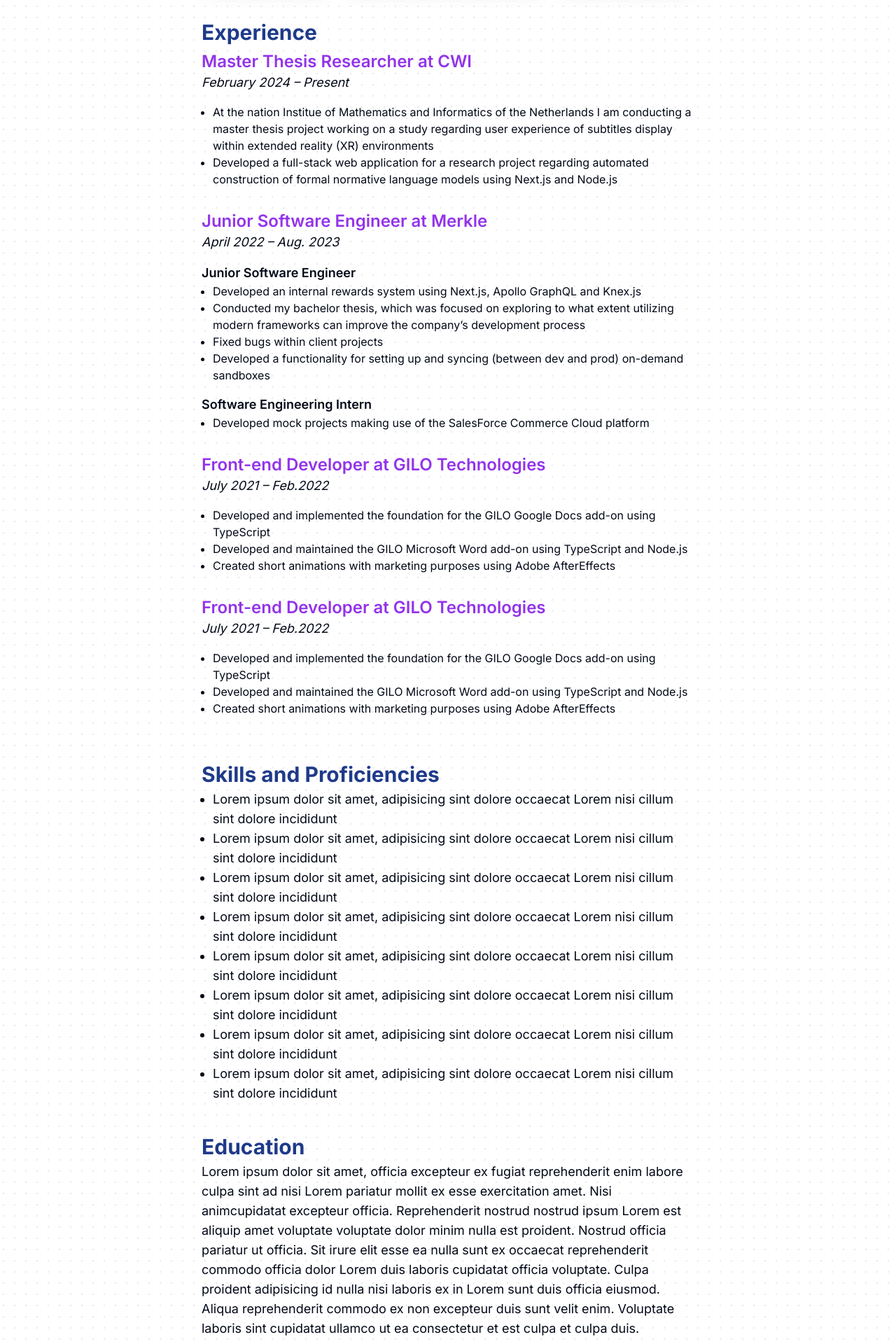
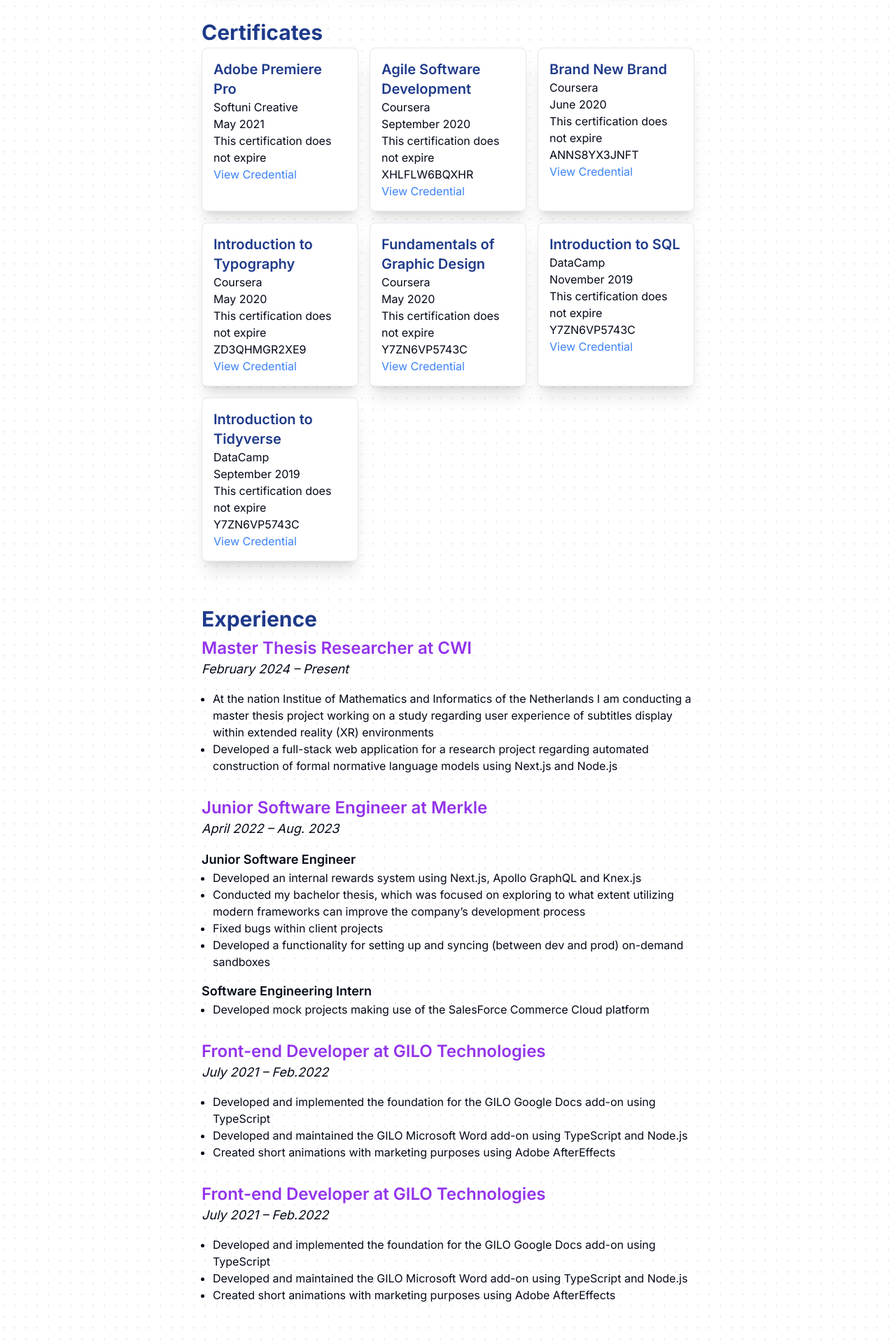
Before and after one commit to ayonkov1/portfolio, a Next.js app: page / in a window 1280 px wide. Shown: the part 860-2780 px from the top of the page at 70% size. Built offline with nearby package versions, Linux system fonts and the light colour scheme.

Commit message:
Add certificates section, update educational content and include infinite moving cards component.

```diff
--- a/src/components/core/title.tsx
+++ b/src/components/core/title.tsx
@@ -6,6 +6,6 @@
   return <h3 className="text-md lg:text-xl font-semibold text-blue-900 dark:text-blue-400">{text}</h3>
 }
 
-export const Text = ({ text }: { text: string }) => {
+export const Text = ({ text }: { text: string | null }) => {
   return <p className="text-sm lg:text-base">{text}</p>
 }
--- a/src/components/custom/cv-base.tsx
+++ b/src/components/custom/cv-base.tsx
@@ -8,6 +8,7 @@
 import Skills from './sections/skills-and-proficiencies'
 import TechnicallSkills from './sections/technical-skills'
 import { Header } from './sections/header'
+import { Certificates } from './sections/certificates'
 
 const CVComponent = () => {
   return (
@@ -16,8 +17,9 @@
       <div className="flex flex-col mt-4 gap-4 lg:mt-10 lg:gap-10">
         <Summary />
         <TechnicallSkills />
+        <Certificates />
         <Experience />
-        <Skills />
+        {/* <Skills /> */}
         <Education />
       </div>
     </div>
--- /dev/null
+++ b/src/components/custom/sections/certificates.tsx
@@ -0,0 +1,31 @@
+import { SubTitle, Title, Text } from '@/components/core/title'
+import { certificates } from '@/components/data/certificates'
+import { InfiniteMovingCards } from '@/components/ui/infinite-moving-cards'
+
+export const Certificates = () => {
+  return (
+    <div>
+      <Title text="Certificates" />
+
+      <div className="grid grid-cols-1 sm:grid-cols-2 md:grid-cols-3 lg:grid-cols-3 xl:grid-cols-3 gap-4 py-1 pb-6">
+        {certificates.map((certificate, index) => (
+          <div key={index} className="border rounded-lg p-4 shadow-xl bg-white dark:bg-black">
+            <SubTitle text={certificate.name} />
+            <Text text={certificate.issuingOrganization} />
+            <Text text={certificate.issueDate} />
+            <Text text={certificate.expirationDate} />
+            {certificate.credentialID && <Text text={certificate.credentialID} />}
+            <a
+              href={certificate.credentialURL}
+              target="_blank"
+              rel="noopener noreferrer"
+              className="text-blue-500 hover:underline"
+            >
+              View Credential
+            </a>
+          </div>
+        ))}
+      </div>
+    </div>
+  )
+}
--- a/src/components/custom/sections/education.tsx
+++ b/src/components/custom/sections/education.tsx
@@ -1,4 +1,5 @@
-import { Title } from '@/components/core/title'
+import { Title, Text } from '@/components/core/title'
+import { education } from '@/components/data/education'
 import React from 'react'
 
 const Education = () => {
@@ -6,14 +7,19 @@
     <div>
       <Title text="Education" />
 
-      <p className="text-sm lg:text-lg py-1 ">
-        Lorem ipsum dolor sit amet, officia excepteur ex fugiat reprehenderit enim labore culpa sint ad nisi Lorem pariatur mollit
-        ex esse exercitation amet. Nisi animcupidatat excepteur officia. Reprehenderit nostrud nostrud ipsum Lorem est aliquip
-        amet voluptate voluptate dolor minim nulla est proident. Nostrud officia pariatur ut officia. Sit irure elit esse ea nulla
-        sunt ex occaecat reprehenderit commodo officia dolor Lorem duis laboris cupidatat officia voluptate. Culpa proident
-        adipisicing id nulla nisi laboris ex in Lorem sunt duis officia eiusmod. Aliqua reprehenderit commodo ex non excepteur
-        duis sunt velit enim. Voluptate laboris sint cupidatat ullamco ut ea consectetur et est culpa et culpa duis.
-      </p>
+      {education.map((edu, index) => (
+        <div key={index} className="text-sm lg:text-lg py-1 pb-6">
+          <p className="text-md lg:text-2xl font-semibold pt-1 text-purple-600 dark:text-purple-400">
+            {edu.degree ? `${edu.degree} at ${edu.name}` : `${edu.program} at ${edu.name}`}
+          </p>
+          <p className="italic">{edu.duration}</p>
+          <ul className="list-disc pl-4 text-base">
+            {edu.activities?.map((activity, activityIndex) => (
+              <li key={activityIndex}>{activity}</li>
+            ))}
+          </ul>
+        </div>
+      ))}
     </div>
   )
 }
--- /dev/null
+++ b/src/components/data/certificates.ts
@@ -0,0 +1,66 @@
+export interface Certificate {
+  name: string
+  issuingOrganization: string
+  issueDate: string
+  expirationDate: string
+  credentialID?: string | null
+  credentialURL: string
+}
+
+export const certificates: Certificate[] = [
+  {
+    name: 'Adobe Premiere Pro',
+    issuingOrganization: 'Softuni Creative',
+    issueDate: 'May 2021',
+    expirationDate: 'This certification does not expire',
+    credentialURL: 'https://creative.softuni.bg/Certificates/Details/15971/706eecef',
+  },
+  {
+    name: 'Agile Software Development',
+    issuingOrganization: 'Coursera',
+    issueDate: 'September 2020',
+    expirationDate: 'This certification does not expire',
+    credentialID: 'XHLFLW6BQXHR',
+    credentialURL: 'https://www.coursera.org/account/accomplishments/certificate/XHLFLW6BQXHR',
+  },
+  {
+    name: 'Brand New Brand',
+    issuingOrganization: 'Coursera',
+    issueDate: 'June 2020',
+    expirationDate: 'This certification does not expire',
+    credentialID: 'ANNS8YX3JNFT',
+    credentialURL: 'https://www.coursera.org/account/accomplishments/certificate/ANNS8YX3JNFT',
+  },
+  {
+    name: 'Introduction to Typography',
+    issuingOrganization: 'Coursera',
+    issueDate: 'May 2020',
+    expirationDate: 'This certification does not expire',
+    credentialID: 'ZD3QHMGR2XE9',
+    credentialURL: 'https://www.coursera.org/account/accomplishments/certificate/ZD3QHMGR2XE9',
+  },
+  {
+    name: 'Fundamentals of Graphic Design',
+    issuingOrganization: 'Coursera',
+    issueDate: 'May 2020',
+    expirationDate: 'This certification does not expire',
+    credentialID: 'Y7ZN6VP5743C',
+    credentialURL: 'https://www.coursera.org/account/accomplishments/certificate/Y7ZN6VP5743C',
+  },
+  {
+    name: 'Introduction to SQL',
+    issuingOrganization: 'DataCamp',
+    issueDate: 'November 2019',
+    expirationDate: 'This certification does not expire',
+    credentialID: 'Y7ZN6VP5743C',
+    credentialURL: 'https://www.datacamp.com/statement-of-accomplishment/course/db819f7016ce7088e12ae695c504d18a6a6a4692',
+  },
+  {
+    name: 'Introduction to Tidyverse',
+    issuingOrganization: 'DataCamp',
+    issueDate: 'September 2019',
+    expirationDate: 'This certification does not expire',
+    credentialID: 'Y7ZN6VP5743C',
+    credentialURL: 'https://www.datacamp.com/statement-of-accomplishment/course/ed885ce1dd657113464082e4864df8f7312b1602',
+  },
+]
--- /dev/null
+++ b/src/components/data/education.ts
@@ -0,0 +1,42 @@
+interface Education {
+  name: string
+  location: string
+  degree?: string
+  program?: string
+  GPA?: string
+  duration: string
+  activities?: string[]
+}
+
+export const education: Education[] = [
+  {
+    name: 'University of Amsterdam',
+    location: 'Amsterdam, The Netherlands',
+    degree: 'Master of Science in Information Studies',
+    GPA: 'Current GPA: 8',
+    duration: 'Aug. 2023 – Present',
+  },
+  {
+    name: 'Halmstad University of Applied Sciences',
+    location: 'Halmstad, Sweden',
+    program: 'Erasmus Exchange in Computer Networks (Minor)',
+    duration: 'Aug. 2022 – Jan. 2023',
+    activities: [
+      'Learned the fundamentals of computer networks based on Cisco CCNA',
+      'Studied system administration and gained practical insights into managing large-scale computer and network systems',
+      'Applied networking concepts using Linux and Python',
+    ],
+  },
+  {
+    name: 'Fontys University of Applied Sciences',
+    location: 'Eindhoven, The Netherlands',
+    degree: 'Bachelor of Science in Information and Communication Technology',
+    duration: 'Aug. 2019 – Aug. 2023',
+    activities: [
+      'Collaborated with both internal and external stakeholders to produce various projects',
+      'Developed websites, mockups, user journeys, personas, and similar',
+      'Utilized established research methods (CMDMethods.nl) to test, implement and validate',
+      'Created small video games using Unity and made custom 3D props and assets using Autodesk Maya',
+    ],
+  },
+]
--- /dev/null
+++ b/src/components/ui/infinite-moving-cards.tsx
@@ -0,0 +1,102 @@
+'use client'
+
+import { cn } from '@/lib/utils'
+import React, { useEffect, useState } from 'react'
+import { Certificate } from '../data/certificates'
+
+export const InfiniteMovingCards = ({
+  items,
+  direction = 'left',
+  speed = 'fast',
+  pauseOnHover = true,
+  className,
+}: {
+  items: Certificate[]
+  direction?: 'left' | 'right'
+  speed?: 'fast' | 'normal' | 'slow'
+  pauseOnHover?: boolean
+  className?: string
+}) => {
+  const containerRef = React.useRef<HTMLDivElement>(null)
+  const scrollerRef = React.useRef<HTMLUListElement>(null)
+
+  useEffect(() => {
+    addAnimation()
+  }, [])
+  const [start, setStart] = useState(false)
+  function addAnimation() {
+    if (containerRef.current && scrollerRef.current) {
+      const scrollerContent = Array.from(scrollerRef.current.children)
+
+      scrollerContent.forEach((item) => {
+        const duplicatedItem = item.cloneNode(true)
+        if (scrollerRef.current) {
+          scrollerRef.current.appendChild(duplicatedItem)
+        }
+      })
+
+      getDirection()
+      getSpeed()
+      setStart(true)
+    }
+  }
+  const getDirection = () => {
+    if (containerRef.current) {
+      if (direction === 'left') {
+        containerRef.current.style.setProperty('--animation-direction', 'forwards')
+      } else {
+        containerRef.current.style.setProperty('--animation-direction', 'reverse')
+      }
+    }
+  }
+  const getSpeed = () => {
+    if (containerRef.current) {
+      if (speed === 'fast') {
+        containerRef.current.style.setProperty('--animation-duration', '20s')
+      } else if (speed === 'normal') {
+        containerRef.current.style.setProperty('--animation-duration', '40s')
+      } else {
+        containerRef.current.style.setProperty('--animation-duration', '80s')
+      }
+    }
+  }
+  return (
+    <div
+      ref={containerRef}
+      className={cn(
+        'scroller relative z-20  max-w-7xl overflow-hidden  [mask-image:linear-gradient(to_right,transparent,white_20%,white_80%,transparent)]',
+        className
+      )}
+    >
+      <ul
+        ref={scrollerRef}
+        className={cn(
+          ' flex min-w-full shrink-0 gap-4 py-4 w-max flex-nowrap',
+          start && 'animate-scroll ',
+          pauseOnHover && 'hover:[animation-play-state:paused]'
+        )}
+      >
+        {items.map((item, idx) => (
+          <li
+            className="w-[350px] max-w-full relative rounded-2xl border border-b-0 flex-shrink-0 border-slate-700 px-8 py-6 md:w-[450px]"
+            style={{
+              background: 'linear-gradient(180deg, var(--slate-800), var(--slate-900)',
+            }}
+            key={item.name}
+          >
+            <div key={idx} className=" p-4 rounded-lg mb-4">
+              <p className="text-lg font-semibold">{item.name}</p>
+              <p className="text-sm text-gray-600 mb-2">{`Issuing Organization: ${item.issuingOrganization}`}</p>
+              <p className="text-sm text-gray-600 mb-2">{`Issue Date: ${item.issueDate}`}</p>
+              <p className="text-sm text-gray-600 mb-2">{`Expiration Date: ${item.expirationDate}`}</p>
+              {item.credentialID && <p className="text-sm text-gray-600 mb-2">{`Credential ID: ${item.credentialID}`}</p>}
+              <a href={item.credentialURL} target="_blank" rel="noopener noreferrer" className="text-blue-500 hover:underline">
+                View Credential
+              </a>
+            </div>
+          </li>
+        ))}
+      </ul>
+    </div>
+  )
+}
--- a/tailwind.config.ts
+++ b/tailwind.config.ts
@@ -86,11 +86,20 @@
             opacity: '0',
           },
         },
+        scroll: {
+          to: {
+            transform: 'translate(calc(-50% - 0.5rem))',
+          },
+        },
       },
       animation: {
         'accordion-down': 'accordion-down 0.2s ease-out',
         'accordion-up': 'accordion-up 0.2s ease-out',
         'meteor-effect': 'meteor 5s linear infinite',
+        scroll: 'scroll var(--animation-duration, 40s) var(--animation-direction, forwards) linear infinite',
+      },
+      screens: {
+        print: { raw: 'print' },
       },
     },
   },
```
